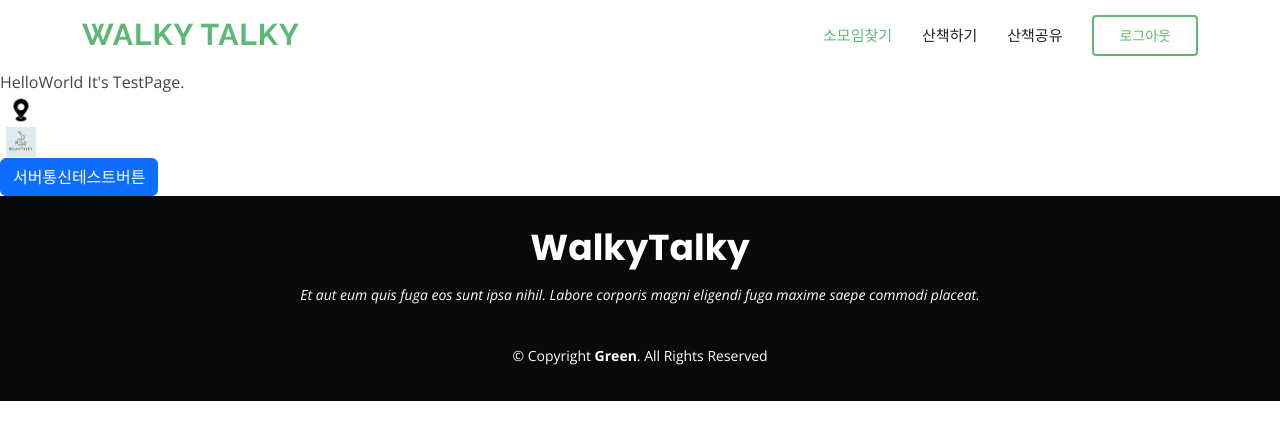
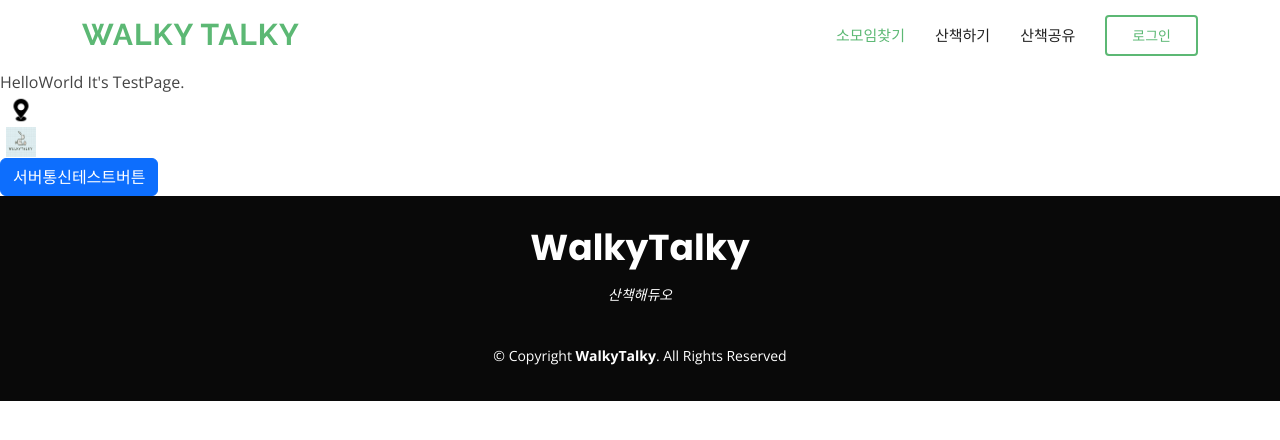
Before and after one commit to ssafy-10th-a808-team/walky-talky, a Vue app in the folder frontend/: page / in a window 1280 px wide. Shown: the top 440 px of the page. Built offline with nearby package versions, Linux system fonts and the light colour scheme.

Commit message:
[FE] Add : 로그인, 로그아웃마다 네비게이션 바 바뀌는 것으로 수정

```diff
--- a/frontend/src/App.vue
+++ b/frontend/src/App.vue
@@ -49,8 +49,10 @@
 
 <script setup>
 import { onMounted } from 'vue'
+import { useCounterStore } from './stores/counter';
 import TheFooter from './components/common/TheFooter.vue'
 import TheHeaderNav from './components/common/TheHeaderNav.vue'
+const counterstore = useCounterStore()
 onMounted(() => {
   {
     // Vendor JS 파일 로드
@@ -70,6 +72,7 @@ onMounted(() => {
     })
   }
 })
+
 </script>
 
 <style lang="scss" scoped></style>
--- a/frontend/src/components/common/TheFooter.vue
+++ b/frontend/src/components/common/TheFooter.vue
@@ -3,9 +3,9 @@
   <footer id="footer">
     <div class="container">
       <h3>WalkyTalky</h3>
-      <p>Et aut eum quis fuga eos sunt ipsa nihil. Labore corporis magni eligendi fuga maxime saepe commodi placeat.</p>
+      <p>산책해듀오</p>
       <div class="copyright">
-        &copy; Copyright <strong><span>Green</span></strong>. All Rights Reserved
+        &copy; Copyright <strong><span>WalkyTalky</span></strong>. All Rights Reserved
       </div>
 
     </div>
--- a/frontend/src/components/common/TheHeaderNav.vue
+++ b/frontend/src/components/common/TheHeaderNav.vue
@@ -19,10 +19,10 @@
           <li><a class="nav-link scrollto" href="#services">산책공유</a></li>
           <!-- <li><a class="nav-link scrollto" href="#portfolio">Portfolio</a></li>
           <li><a class="nav-link scrollto" href="#team">Team</a></li> -->
-          <!-- <li class="dropdown"><a href="#"><span>Drop Down</span> <i class="bi bi-chevron-down"></i></a>
+          <li class="dropdown"  v-if="memberstore.isLogin"><a href="#"><span>{{ memberstore.nickname }}</span> <i class="bi bi-chevron-down"></i></a>
             <ul>
-              <li><a href="#">Drop Down 1</a></li>
-              <li class="dropdown"><a href="#"><span>Deep Drop Down</span> <i class="bi bi-chevron-right"></i></a>
+              <li><a href="#">마이페이지</a></li>
+              <!-- <li class="dropdown"><a href="#"><span>Deep Drop Down</span> <i class="bi bi-chevron-right"></i></a>
                 <ul>
                   <li><a href="#">Deep Drop Down 1</a></li>
                   <li><a href="#">Deep Drop Down 2</a></li>
@@ -30,18 +30,15 @@
                   <li><a href="#">Deep Drop Down 4</a></li>
                   <li><a href="#">Deep Drop Down 5</a></li>
                 </ul>
-              </li>
-              <li><a href="#">Drop Down 2</a></li>
-              <li><a href="#">Drop Down 3</a></li>
-              <li><a href="#">Drop Down 4</a></li>
+              </li> -->
+              <li><RouterLink :to="{ name: 'Logout'}"><a href="#">로그아웃</a></RouterLink></li>
+              <!-- <li><a href="#">Drop Down 3</a></li>
+              <li><a href="#">Drop Down 4</a></li> -->
             </ul>
-          </li> -->
+          </li>
           <!-- <li><a class="nav-link scrollto" href="#contact">Contact</a></li> -->
           <li v-if="!memberstore.isLogin">
             <RouterLink :to="{ name: 'Login' }" class="getstarted scrollto">로그인</RouterLink>
-          </li>
-          <li v-if="memberstore.isLogin">
-            <RouterLink :to="{ name: 'Logout' }" class="getstarted scrollto">로그아웃</RouterLink>
           </li>
         </ul>
         <i class="bi bi-list mobile-nav-toggle"></i>
@@ -56,6 +53,11 @@
 import { useMemberStore } from '@/stores/member';
 const memberstore = useMemberStore()
 
+
+
+
+
+
 </script>
 
 <style scoped></style>
--- a/frontend/src/stores/member.js
+++ b/frontend/src/stores/member.js
@@ -14,7 +14,6 @@ export const useMemberStore = defineStore('member', () => {
   const token = ref(null)
   const nickname = ref('')
   const profileImage = ref('')
-
 
 
   //회원가입
@@ -123,8 +122,7 @@ export const useMemberStore = defineStore('member', () => {
       token.value = res.headers.get('atk')
       counterstore.setCookie("atk", token.value);
       nickname.value=res.data.data.nickname
-      profileImage.value=(res.data.data.profileImage)
-      console.log(token.value)
+      profileImage.value=(res.data.data.profileImage);
       router.push({ name : 'club'})
     })
     .catch((err) => {
@@ -133,10 +131,14 @@ export const useMemberStore = defineStore('member', () => {
     })
   }
 
-  const isLogin = computed(() => {
-    const atkCookie = ref(counterstore.getCookie("atk"));
-    return atkCookie.value !== null;
-  })
+  // const isLogin = computed(() => {
+  //   if (counterstore.getCookie("atk") === null) {
+  //     return false
+  //   } else {
+  //     return true
+  //   }
+  // })
+  const isLogin = computed(() => counterstore.getCookie("atk") !== undefined)
 
   const logout = () => {
     axios({
```
